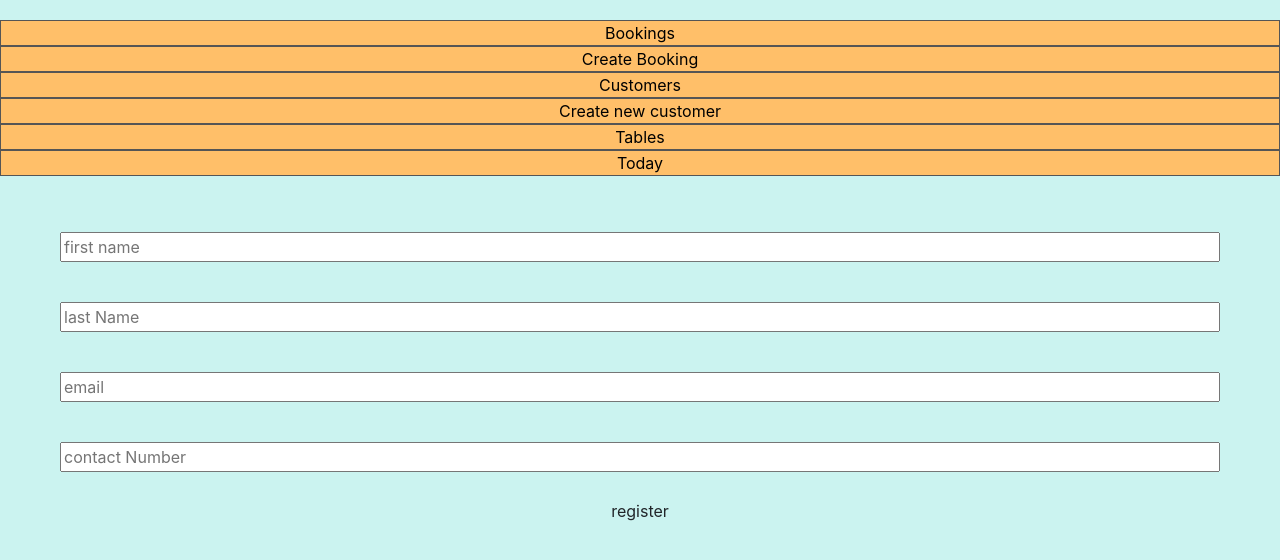
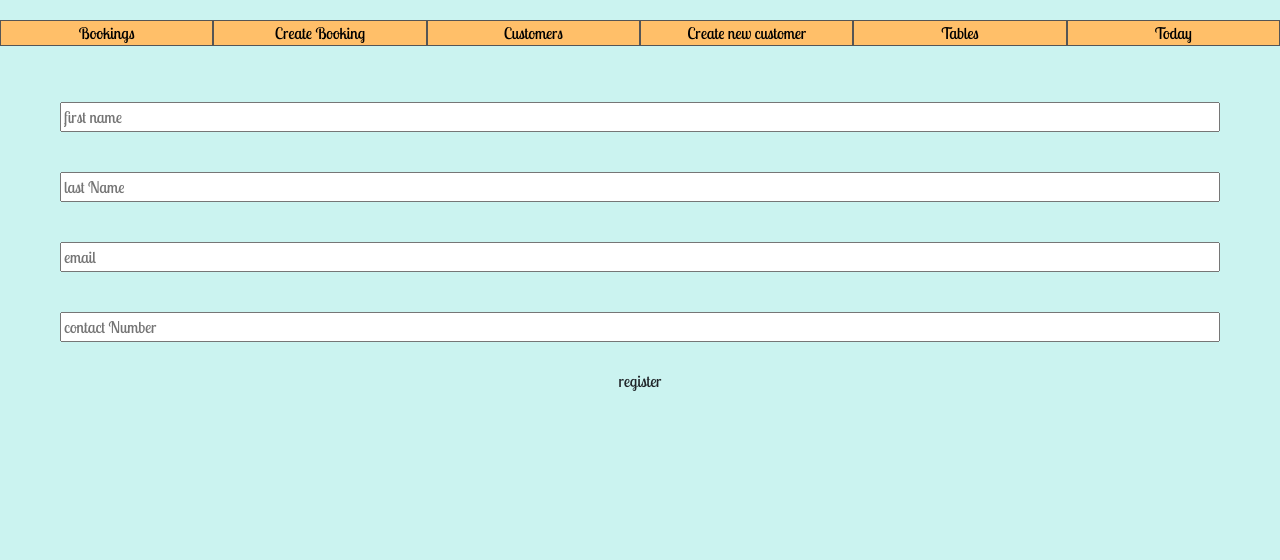
Before and after one commit to jordandavidson1990/restaurant_booking_system, a React (Create React App) app in the folder frontend/restaurant_booking_system/: page /customers/new in a window 1280 px wide. Shown: the top 560 px of the page. Built offline with nearby package versions, Linux system fonts and the light colour scheme.

Commit message:
new font

```diff
--- a/frontend/restaurant_booking_system/public/index.html
+++ b/frontend/restaurant_booking_system/public/index.html
@@ -5,10 +5,8 @@
     <link rel="shortcut icon" href="%PUBLIC_URL%/table_edit.png">
     <meta name="viewport" content="width=device-width, initial-scale=1, shrink-to-fit=no">
     <meta name="theme-color" content="#000000">
-    <!--
-      manifest.json provides metadata used when your web app is added to the
-      homescreen on Android. See https://developers.google.com/web/fundamentals/web-app-manifest/
-    -->
+    <link href='http://fonts.googleapis.com/css?family=Oleo+Script' rel='stylesheet' type='text/css'>
+    <link href='http://fonts.googleapis.com/css?family=Lobster+Two' rel='stylesheet' type='text/css'>
     <link rel="manifest" href="%PUBLIC_URL%/manifest.json">
     <!--
       Notice the use of %PUBLIC_URL% in the tags above.
--- a/frontend/restaurant_booking_system/src/App.css
+++ b/frontend/restaurant_booking_system/src/App.css
@@ -1,5 +1,7 @@
 body{
   background-color: #CBF3F0;
+  font-family:'Lobster Two', Helvetica, sans-serif;
+  color: black;
 }
 
 .navbar-Sections li{
@@ -13,14 +15,16 @@ body{
   justify-content: space-between;
   overflow: hidden;
   position:sticky;
-  /* position: fixed; */
   text-align: center;
 }
+.navbar-Sections{
+  display: flex;
+}
 
-p{
+/* p{
   color: #C1B098;
   font-family: Impact, Charcoal, sans-serif
-}
+} */
 li{
   list-style-type:none;
 }
@@ -28,10 +32,11 @@ li{
 
 .single-customer{
   background-color: #FFBF69;
-  border: 1px solid #555;
+  border: 2px solid #555;
   margin: 10px;
   width:auto;
   border-radius: 40px;
+  padding:5px;
 }
 
 .customer-container li{
@@ -46,14 +51,18 @@ ul{
 }
 
 ul a:hover {
-  background-color: #2EC4B6;
+  background-color: #cbf3f0;
+  text-decoration: none;
 }
 
 .active {
   background-color: #4CAF50;
 }
+h1, h2, p{
+   font-family:'Lobster Two', Helvetica, sans-serif;
+}
 
-.new-customer{
+.new-customer, .container{
   margin-left:  20px;
   margin-right: 20px;
   padding:20px;
@@ -64,12 +73,11 @@ input{
   margin: 20px;
 }
 h1{
-  font-family: sans-serif;
   background-color: #FFBF69;
   margin-top:10px;
   display: flex;
   justify-content: center;
-  background-position: left;
+  /* background-position: left; */
   border: 2px green solid;
   margin: 20px;
   width: auto;
@@ -95,9 +103,24 @@ display: table;
   width: auto;
 }
 
-div .single-table, .single-booking{
+div .single-table, .single-booking-container{
   border: 2px solid #555;
   padding:20px;
   background-color: #FFBF69;
   text-align: center;
 }
+.navLink a {
+    color: black;
+    display: block;
+    text-decoration: none;
+}
+.restTable-container ul{
+  display: flex;
+  justify-content: center;
+  margin: 20px;
+}
+
+label{
+  text-align: center;
+  font-family: 'Lobster Two', Helvetica, sans-serif;
+}
--- a/frontend/restaurant_booking_system/src/components/bookings/Booking.js
+++ b/frontend/restaurant_booking_system/src/components/bookings/Booking.js
@@ -9,7 +9,7 @@ const dateSorted = date.slice(0,10)
 const time = date.slice(11, 16)
 const id = props.booking.id
   return(
-    <div className = "single-booking">
+    <div className = "single-booking-container">
     <Link to={'/bookings/' +id}
     className="single-booking">{dateSorted} {time}
     </Link>
--- a/frontend/restaurant_booking_system/src/components/bookings/BookingFilterForm.js
+++ b/frontend/restaurant_booking_system/src/components/bookings/BookingFilterForm.js
@@ -12,7 +12,7 @@ const BookingFilterForm = (props) => {
   return(
     <form onSubmit = {handleSubmit} >
       <input type="date" name="date"/>
-      <input type = "submit" value = "Filter"/>
+      <input className="btn text-secondary" type = "submit" value = "Filter"/>
     </form>
   )
 }
--- a/frontend/restaurant_booking_system/src/components/bookings/SingleBooking.js
+++ b/frontend/restaurant_booking_system/src/components/bookings/SingleBooking.js
@@ -26,7 +26,7 @@ const SingleBooking = (props) => {
     <p>Customer: {props.booking.customer.firstName} {props.booking.customer.lastName}</p>
     <p>Number of Guests: {props.booking.numberOfCovers}</p>
     <p> Table: {props.booking.restTable.tableNumber}</p>
-    <button onClick={onDelete}>Delete Booking</button>
+    <button className="btn"onClick={onDelete}>Delete Booking</button>
     </div>
   )
 }
--- a/frontend/restaurant_booking_system/src/container/tables/TableContainer.js
+++ b/frontend/restaurant_booking_system/src/container/tables/TableContainer.js
@@ -19,12 +19,13 @@ class TableContainer extends React.Component{
 
   render(){
     return (
+      <>
+      <h1> Tables </h1>
       <div className = "restTable-container">
-      <h1> Tables </h1>
-      <div className="table-tables">
-      <TableList restTables = {this.state.restTables}/>
+      <TableList className="table-tables"restTables = {this.state.restTables}/>
+
       </div>
-      </div>
+      </>
     )
   }
 }
```
